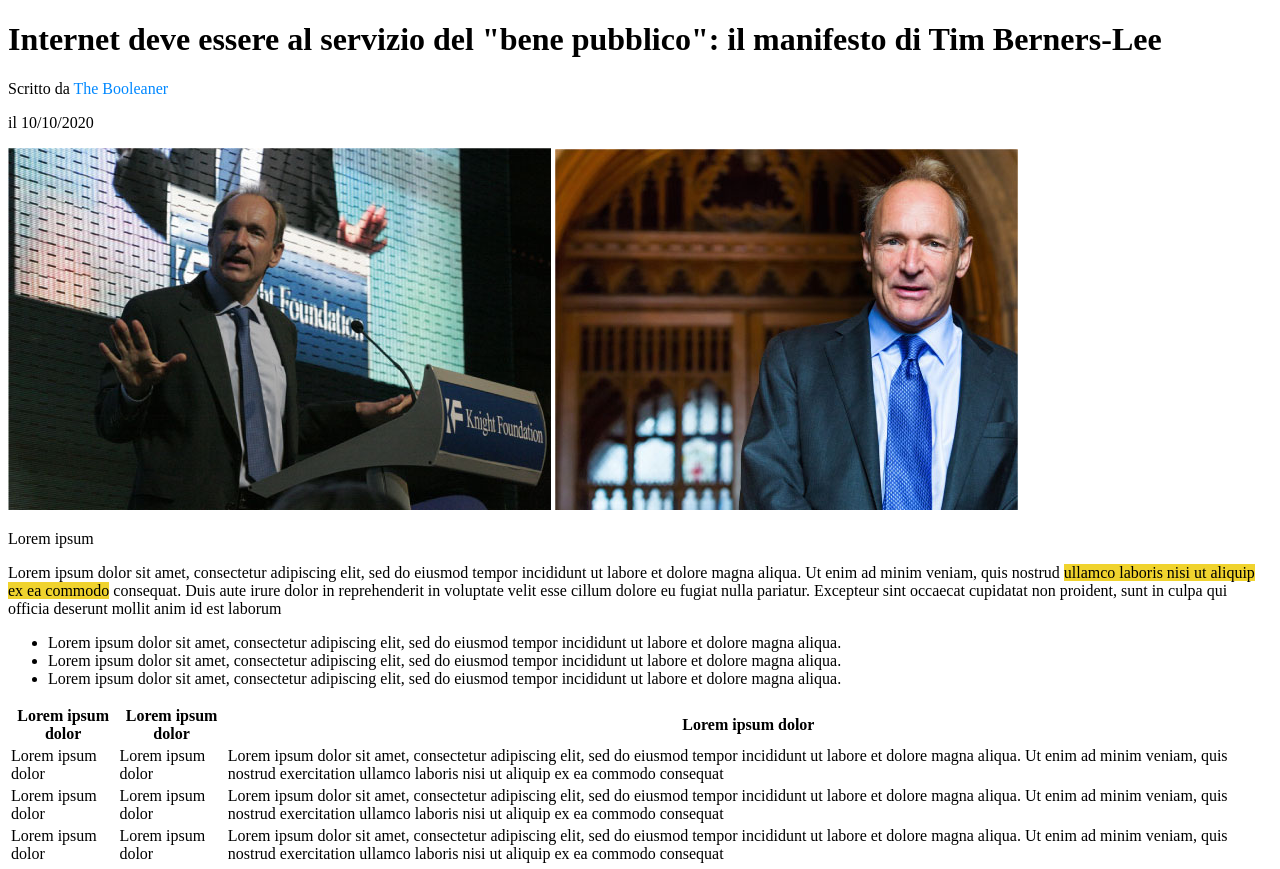
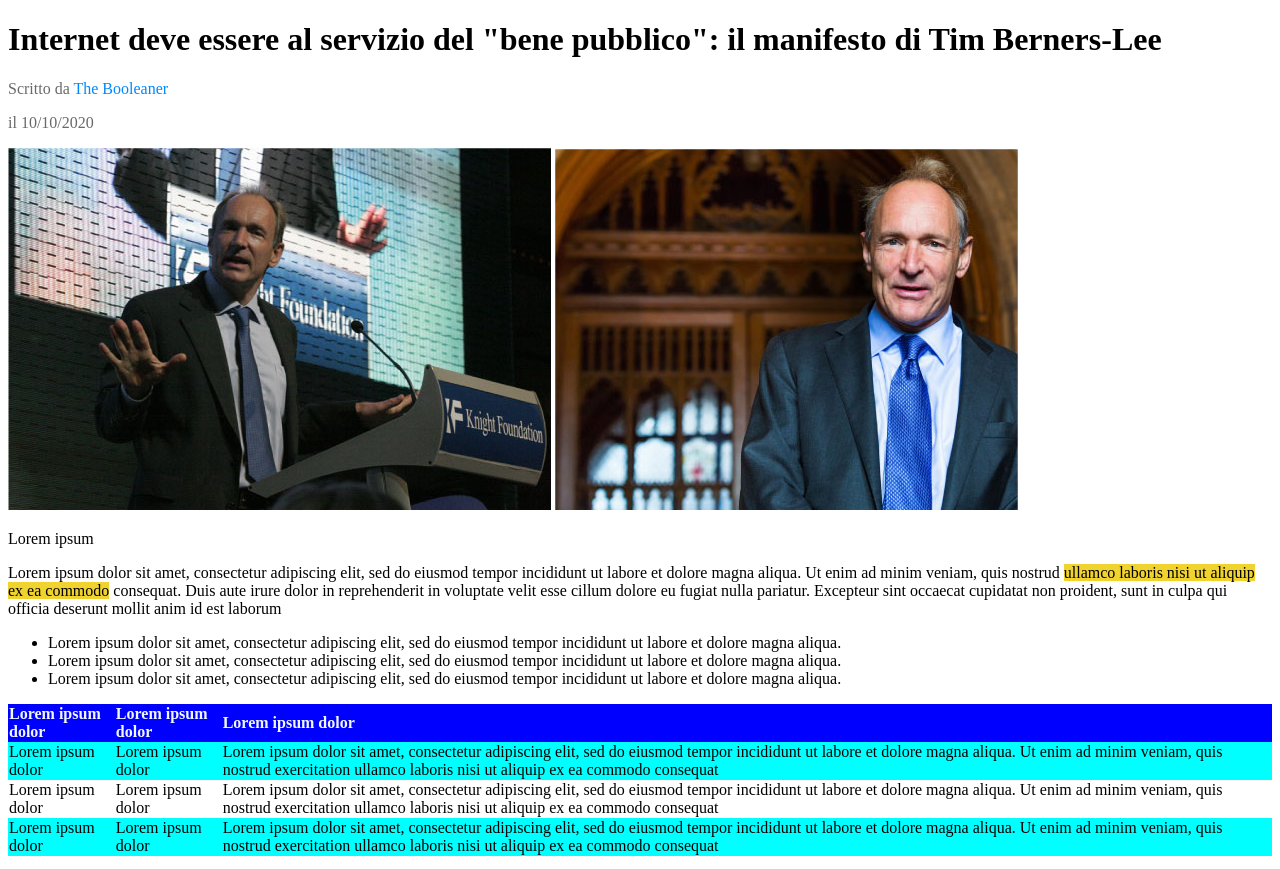
Before and after one commit to ancadunavete/html-css-booleaner, a plain HTML site: page index.html in a window 1280 px wide. Shown: the part 448-1317 px from the top of the page. Drawn offline with Linux system fonts and the light colour scheme.

Commit message:
add: table colours

```diff
--- a/css/style.css
+++ b/css/style.css
@@ -26,3 +26,18 @@ html {
     color: aliceblue;
     position: absolute;
 }
+
+.bluerow {
+    background-color: blue;
+    color: aliceblue;
+}
+
+.lightbluerow {
+    background-color: aqua;
+}
+
+table {
+    width: 100%;
+    border-collapse: collapse;
+    text-align: left;
+}
--- a/index.html
+++ b/index.html
@@ -19,9 +19,9 @@
 
     <h1>Internet deve essere al servizio del "bene pubblico": il manifesto di Tim Berners-Lee</h1>
 
-    <p>Scritto da <span class="makeitblue">The Booleaner</span></p>
+    <p style="color: dimgrey;">Scritto da <span class="makeitblue">The Booleaner</span></p>
 
-    <p>il 10/10/2020</p>
+    <p style="color: dimgrey;">il 10/10/2020</p>
 
     <img src="./img/tim-1.jpg" alt="Tim 1">
     <img src="./img/tim-2.jpg" alt="Tim 2">
@@ -38,7 +38,7 @@
 
     <table>
         <thead>
-            <tr>
+            <tr class="bluerow">
                 <th>Lorem ipsum dolor</th>
                 <th>Lorem ipsum dolor</th>
                 <th>Lorem ipsum dolor</th>
@@ -46,7 +46,7 @@
         </thead>
 
         <tbody>
-            <tr>
+            <tr class="lightbluerow">
                 <td>Lorem ipsum dolor</td>
                 <td>Lorem ipsum dolor</td>
                 <td>Lorem ipsum dolor sit amet, consectetur adipiscing elit, sed do eiusmod tempor incididunt ut labore et dolore magna aliqua. Ut enim ad minim veniam, quis nostrud exercitation ullamco laboris nisi ut aliquip ex ea commodo consequat</td>
@@ -58,7 +58,7 @@
                 <td>Lorem ipsum dolor sit amet, consectetur adipiscing elit, sed do eiusmod tempor incididunt ut labore et dolore magna aliqua. Ut enim ad minim veniam, quis nostrud exercitation ullamco laboris nisi ut aliquip ex ea commodo consequat</td>
             </tr>
 
-            <tr>
+            <tr class="lightbluerow">
                 <td>Lorem ipsum dolor</td>
                 <td>Lorem ipsum dolor</td>
                 <td>Lorem ipsum dolor sit amet, consectetur adipiscing elit, sed do eiusmod tempor incididunt ut labore et dolore magna aliqua. Ut enim ad minim veniam, quis nostrud exercitation ullamco laboris nisi ut aliquip ex ea commodo consequat</td>
```
